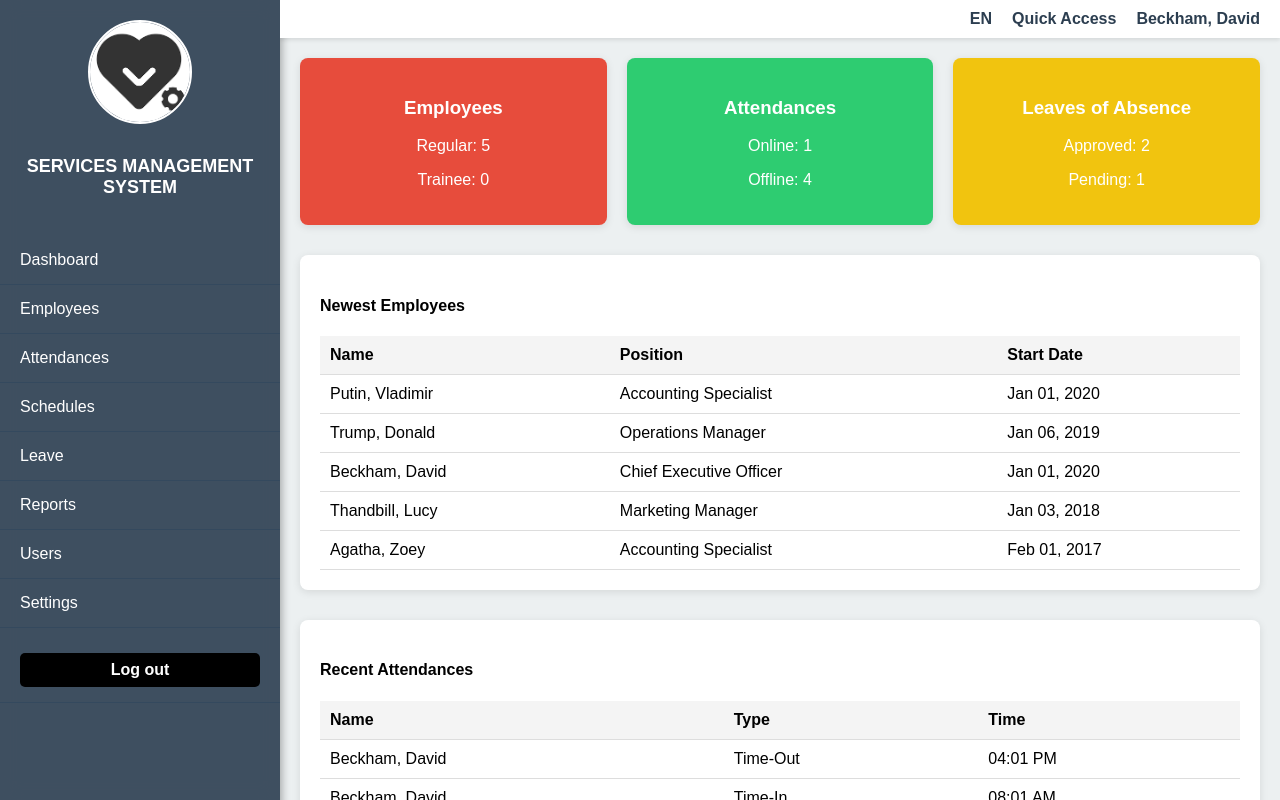
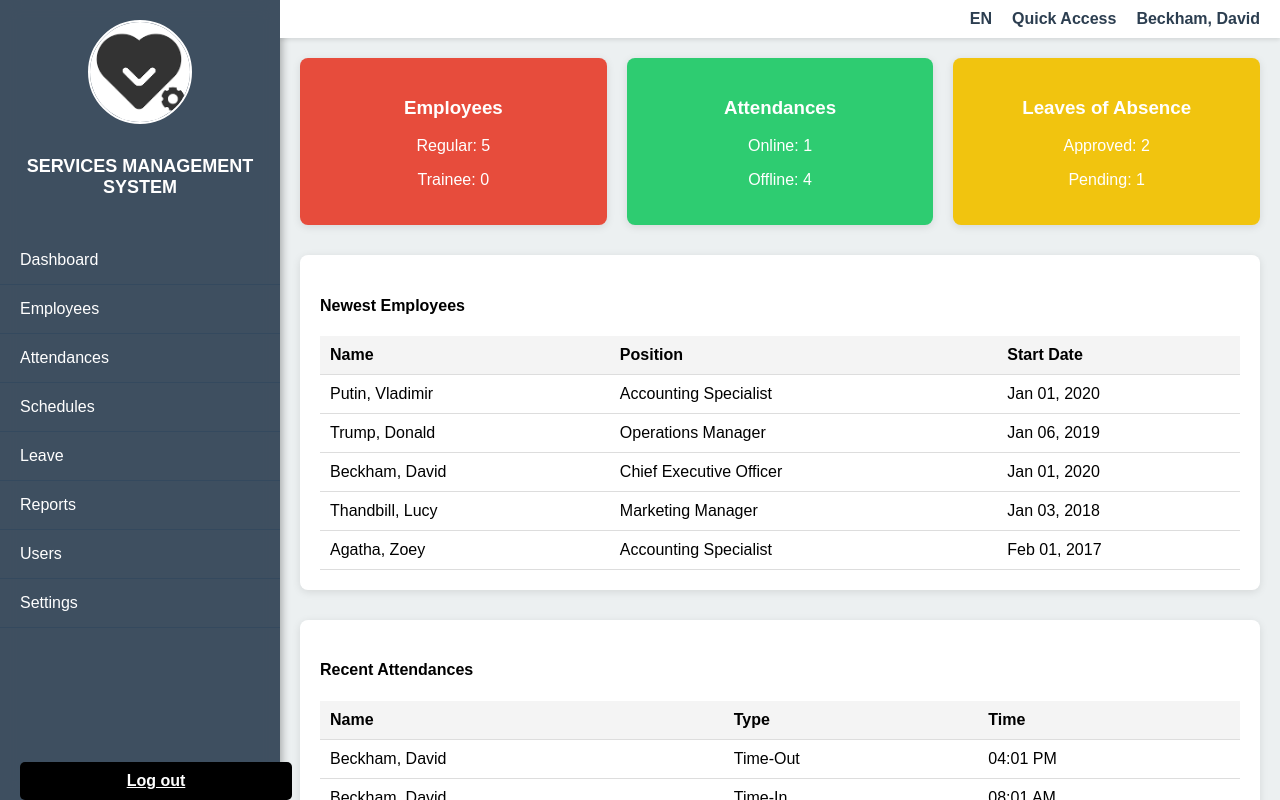
Before and after one commit to htp-rg/Humanresources3, a plain HTML site: page dashboard.html in a window 1280 px wide. Drawn offline with Linux system fonts and the light colour scheme.

Commit message:
Update dashboard.html

```diff
--- a/dashboard.html
+++ b/dashboard.html
@@ -15,7 +15,6 @@
       background: #ecf0f1;
       color: black;
     }
-
 
     .sidebar {
       width: 280px;
@@ -71,21 +70,24 @@
       font-size: 16px;
     }
 
+    .logout-container {
+      padding: 20px;
+    }
+
     .logout-button {
       background: black;
       color: white;
-      padding: 8px 16px;
+      padding: 10px 16px;
       border-radius: 5px;
-      display: inline-block;
-      margin-top: 10px;
       font-weight: bold;
       text-align: center;
+      display: block;
+      width: 100%;
     }
 
     .logout-button:hover {
       background: #333;
     }
-
 
     .main-content {
       margin-left: 280px;
@@ -206,12 +208,12 @@
       <li><a href="reports.html">Reports</a></li>
       <li><a href="users.html">Users</a></li>
       <li><a href="settings.html">Settings</a></li>
-      <li>
-        <a href="login1.html" class="logout-button" onclick="return confirmLogout();">Log out</a>
-      </li>
     </ul>
+
+    <div class="logout-container" style="margin-top: auto;">
+      <a href="login1.html" class="logout-button" onclick="return confirmLogout();">Log out</a>
+    </div>
   </div>
-
 
   <main class="main-content">
     <header class="topbar">
```
